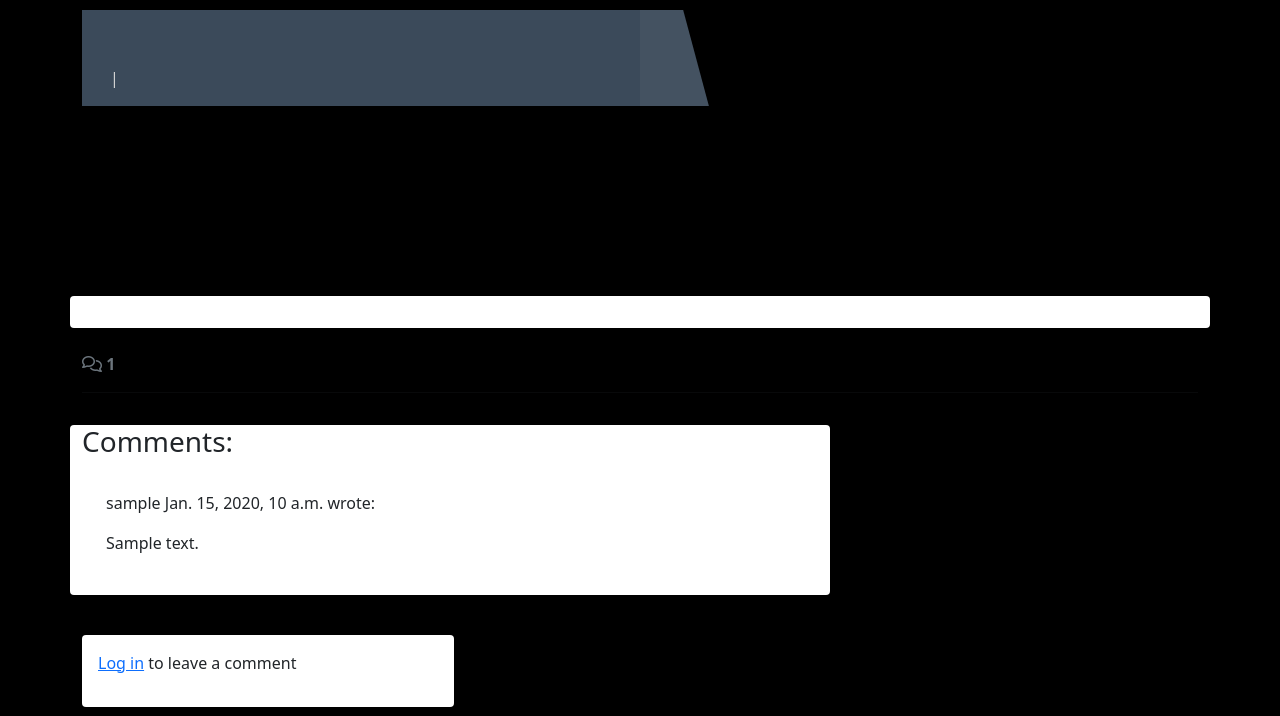
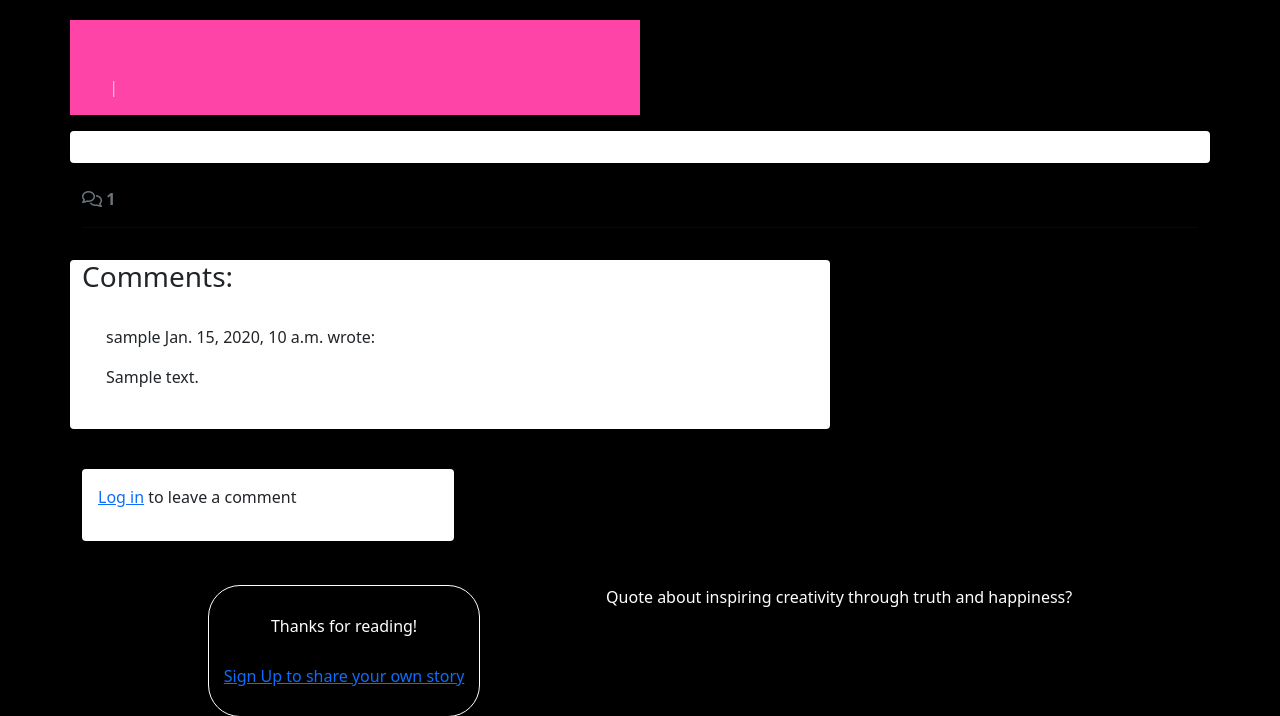
Before and after one commit to FernVR/GoodNewsBlog, a Django app: template blog/templates/blog/post_detail.html in a window 1280 px wide. Shown: the part 74-790 px from the top of the page. Run offline with Django 4.2, Linux system fonts and the light colour scheme; tables that the repository leaves empty hold one stand-in row (values such as "Sample post"); the template is opened without the code that fills it: values that come from a table or form of the project are taken from there, most other values are stand-ins (such as "Sample title", 1, 10 or a date in 2020); some libraries are stand-ins or nearby versions; some web fonts are replaced.

Commit message:
create masthead basic styling on post detail html

```diff
--- a/blog/templates/blog/index.html
+++ b/blog/templates/blog/index.html
@@ -22,7 +22,7 @@
                             <div class="image-container">
                                 {% if "placeholder" in post.featured_image.url %}
                                 <img class="card-img-top" src="{% static 'images/feat-img-example.png' %}"
-                                    alt="placeholder image" width="300">
+                                    alt="placeholder image">
                                 {% else %}
                                 <img class="card-img-top" src=" {{ post.featured_image.url }}" alt="{{ post.title }}">
                                 {% endif %}
--- a/blog/templates/blog/post_detail.html
+++ b/blog/templates/blog/post_detail.html
@@ -4,7 +4,7 @@
 
 <div class="masthead">
     <div class="container">
-        <div class="row g-0">
+        <div class="row g-10">
             <div class="col-md-6 masthead-text">
                 <!-- Post title goes in these h1 tags -->
                 <h1 class="post-title">{{ post.title }}</h1>
--- a/static/css/style.css
+++ b/static/css/style.css
@@ -88,6 +88,11 @@ body {
     justify-content: space-between;
 }
 
+.image-container {
+    margin-bottom: 30px;
+    width: 80%;
+}
+
 .thin {
     font-weight: 300;
 }
@@ -134,16 +139,11 @@ body {
 }
 
 .masthead {
-    margin-top: 10px;
-    overflow: hidden;
-    position: relative;
-    display: inline-block;
-    height: 33vh;
-    width: 100%;
+    margin-top: 20px;
 }
 
 .masthead-text {
-    background-color: #3b4a5a;
+    background-color: #FF44A7;
     color: white;
     position: relative;
 }
@@ -153,19 +153,7 @@ body {
     overflow: hidden;
 }
 
-.masthead-image:after {
-    content: "";
-    position: absolute;
-    top: 0;
-    right: 90%;
-    height: 100%;
-    width: 150%;
-    background: #445261;
-    -webkit-transform: skew(15deg);
-    -moz-transform: skew(15deg);
-    transform: skew(15deg);
-    z-index: 100;
-}
+
 
 .post-link {
     text-decoration: none;
```
